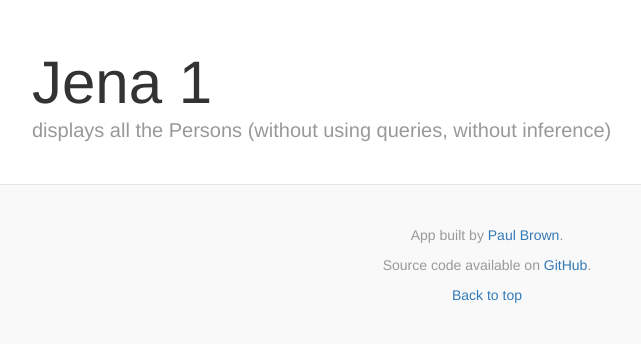
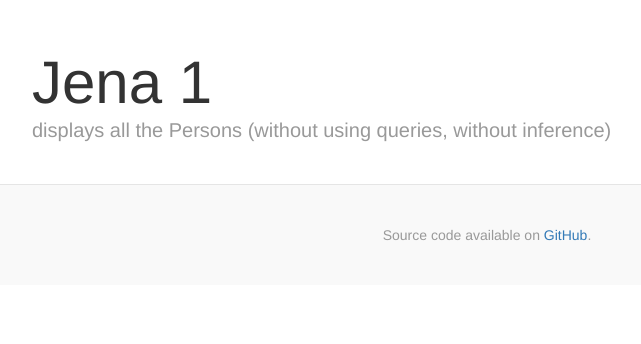
Before and after one commit to HanyaAdel/Movies-Ontology, a Flask app: template query_app/templates/jena1.html in a window 1280 px wide. Shown: the top 344 px of the page, without its empty margins (153-794 px from the left). Run offline with Flask 3, Linux system fonts and the light colour scheme; the template is opened without the code that fills it, so the values that code supplies are empty; some libraries are stand-ins or nearby versions.

Commit message:
changed existing templates

```diff
--- a/query_app/templates/home.html
+++ b/query_app/templates/home.html
@@ -7,7 +7,7 @@
 {% endblock %}
 
 {% block title %}
-SPARQL Query
+Movies Ontology
 {% endblock %}
 
 {% block content %}
@@ -15,7 +15,7 @@ SPARQL Query
 <div class="container">
     <div class="blog-header">
       <div class="container">
-        <h1 class="blog-title">The Flask+RDFLib SPARQL App</h1>
+        <h1 class="blog-title">Movies Ontology App</h1>
         <p class="lead blog-description">Query all the data.</p>
       </div>
       <p> The following namespaces are initialised:</p>
--- a/query_app/templates/includes/footer.html
+++ b/query_app/templates/includes/footer.html
@@ -1,11 +1,5 @@
 <footer class="blog-footer">
      <p>
-         App built by <a href="http://www.paulbrownmagic.com">Paul Brown</a>.
-     </p>
-     <p>
-         Source code available on <a href="https://github.com/PaulBrownMagic/SemanticFlask">GitHub</a>.
-     </p>
-     <p>
-       <a href="#">Back to top</a>
+         Source code available on <a href="https://github.com/HanyaAdel/Movies-Ontology">GitHub</a>.
      </p>
  </footer>
```
Also changed, not shown: 1 other file.
